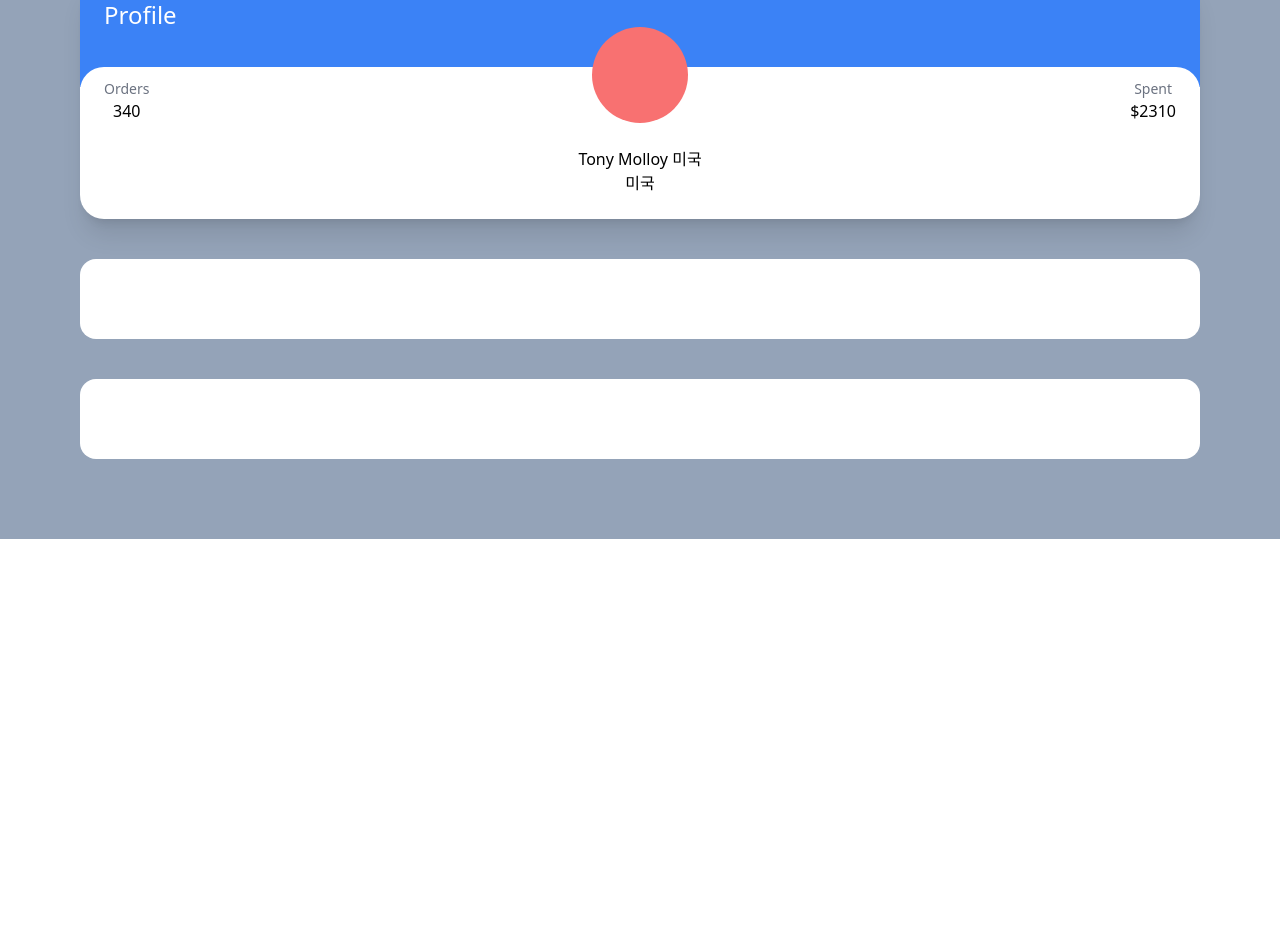
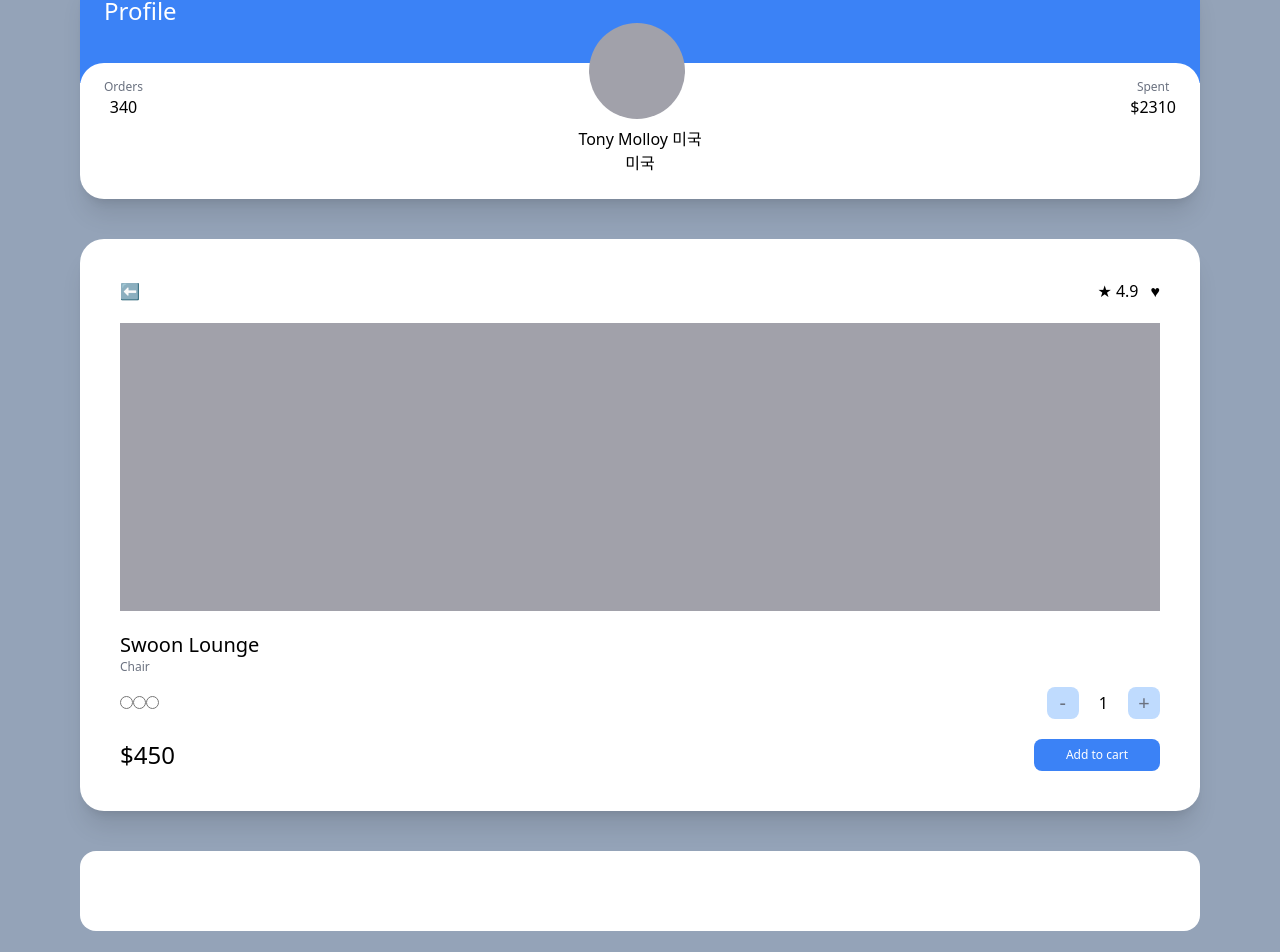
Before and after one commit to dong-park/carrot-market, a Next.js app: page / in a window 1280 px wide. Shown: the part 435-1387 px from the top of the page. Before the commit the page ends 974 px from the top, so only its background shows below. Built offline with nearby package versions, Linux system fonts and the light colour scheme.

Commit message:
Test Drive part Three

```diff
--- a/pages/index.tsx
+++ b/pages/index.tsx
@@ -5,9 +5,9 @@
 
 const Home: NextPage = () => {
     return (
-      <div className='bg-slate-400 py-20 px-20 grid gap-10'>
+        <div className='bg-slate-400 py-20 px-20 grid gap-10 min-h-screen'>
             <div className='bg-white p-10 rounded-3xl shadow-xl'>
-            <span className="font-semibold text-3xl">Select Item</span>
+                <span className="font-semibold text-2xl">Select Item</span>
                 <div className='flex justify-between my-2'>
                     <span className='text-gray-500'>Grey Chair</span>
                     <span className='font-semibold'>$19</span>
@@ -34,24 +34,56 @@
                 <div className='rounded-3xl p-6 bg-white relative -top-5'>
                     <div className='flex relative -top-16 items-end justify-between'>
                         <div className='flex flex-col items-center'>
-                        <span className='text-sm text-gray-500'>Orders</span>
+                            <span className='text-xs text-gray-500'>Orders</span>
                             <span className='font-medium'>340</span>
                         </div>
-                    <div className='h-24 w-24 bg-red-400 rounded-full'/>
+                        <div className='h-24 w-24 bg-zinc-400 rounded-full' />
                         <div className='flex flex-col items-center'>
-                        <span className='text-sm text-gray-500'>Spent</span>
+                            <span className='text-xs text-gray-500'>Spent</span>
                             <span className='font-medium'>$2310</span>
                         </div>
                     </div>
-                <div className='releativ flex flex-col items-center -mt-10 -mb-5'>
+                    <div className='releativ flex flex-col items-center -mt-14 -mb-5'>
                         <span>Tony Molloy 미국</span>
                         <span>미국</span>
                     </div>
                 </div>
+            </div>
 
+            <div className='bg-white p-10 rounded-3xl shadow-xl'>
+                <div className='flex mb-5 justify-between items-center'>
+                    <span>⬅️</span>
+                    <div className='space-x-3'>
+                        <span>★ 4.9</span>
+                        <span>♥</span>
                     </div>
-        <div className='bg-white p-10 rounded-2xl'/>
-        <div className='bg-white p-10 rounded-2xl'/>
+                </div>
+                <div className='bg-zinc-400 h-72 mb-5'></div>
+                <div className='flex flex-col'>
+                    <span className='font-medium text-xl'>Swoon Lounge</span>
+                    <span className='text-xs text-gray-500'>Chair</span>
+                    <div className='mt-3 mb-5 flex justify-between items-center'>
+                        <div>
+                            <input type="radio" />
+                            <input type="radio" />
+                            <input type="radio" />
+                        </div>
+                        <div className='flex items-center space-x-5'>
+                            <button className='rounded-lg bg-blue-200 flex justify-center items-center aspect-square w-8 text-xl text-gray-500'>-</button>
+                            <span>1</span>
+                            <button className='rounded-lg bg-blue-200 flex justify-center items-center aspect-square w-8 text-xl text-gray-500'>+</button>
+                        </div>
+                    </div>
+                </div>
+                <div className='flex justify-between items-center'>
+                    <span className='font-medium text-2xl'>$450</span>
+                    <button className='bg-blue-500 py-2 px-8 text-center text-xs text-white rounded-lg'>
+                        Add to cart
+                    </button>
+                </div>
+            </div>
+
+            <div className='bg-white p-10 rounded-2xl' />
         </div>
     );
 }
```
Lines whose indentation alone changed are shown as unchanged.
